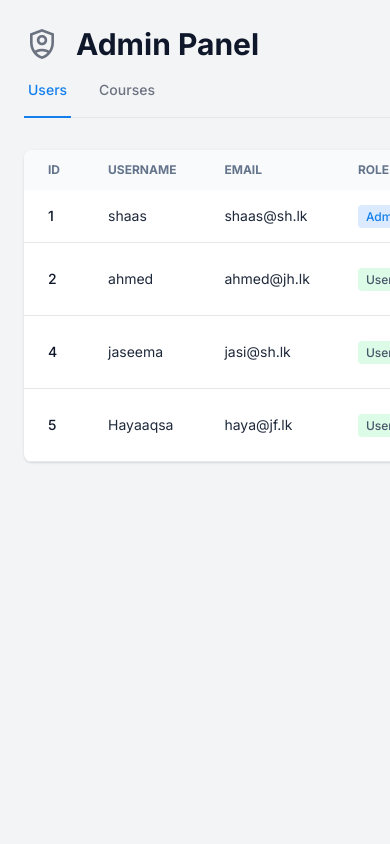
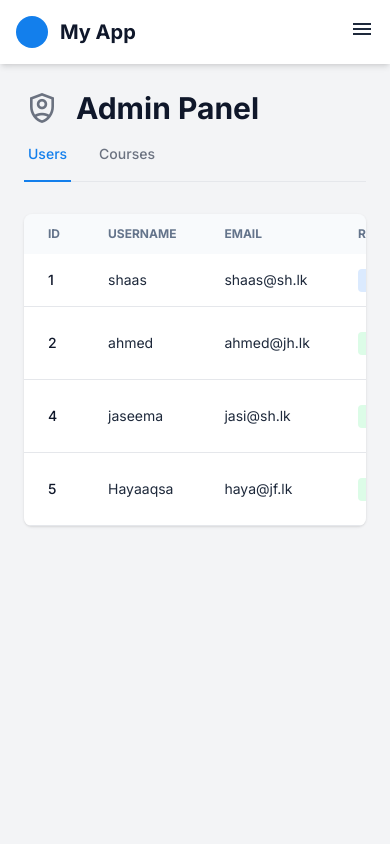
Before and after one commit to ahmedhafas105/student-learn-hub, a Flask app: page /admin in a window 390 px wide; the page is wider, and only the part inside the window is pictured. Run offline with Flask 3, Linux system fonts and the light colour scheme; a user stored in the database is signed in; some libraries are stand-ins or nearby versions.

Commit message:
responsive implemented in web app

```diff
--- a/templates/base.html
+++ b/templates/base.html
@@ -23,33 +23,35 @@
 </head>
 <body class="bg-gray-100 font-display text-slate-800">
 
-    <div class="{% if current_user.is_authenticated %}flex min-h-screen{% endif %}">
+<div class="relative min-h-screen lg:flex">
 
     {% if current_user.is_authenticated %}
-            <aside class="bg-white flex-col hidden lg:flex group w-20 hover:w-64 transition-all duration-300 ease-in-out">
-                <div class="flex items-center justify-center group-hover:justify-start gap-3 h-16 px-6 flex-shrink-0 flex-nowrap">
-                    <div class="w-8 h-8 bg-primary rounded-full flex-shrink-0"></div>
-                    <h1 class="font-bold text-xl text-slate-900 hidden group-hover:inline transition-all whitespace-nowrap">My App</h1>
+        <aside id="sidebar" class="bg-white flex-col w-64 p-6 fixed inset-y-0 left-0
+                                   lg:relative lg:translate-x-0
+                                   -translate-x-full transition-transform duration-300 ease-in-out z-30">
+            <div class="flex items-center gap-3 h-16 flex-shrink-0">
+                <div class="w-8 h-8 bg-primary rounded-full"></div>
+                <h1 class="font-bold text-xl text-slate-900">My App</h1>
             </div>
-                <nav class="flex flex-col gap-2 p-4">
+            <nav class="flex flex-col gap-2 mt-8">
                 {% if current_user.role == 'admin' %}
-                        <a href="{{ url_for('admin', view='users') }}" class="flex items-center justify-center group-hover:justify-start gap-3 px-3 py-2 rounded-md hover:bg-primary/10 hover:text-primary flex-nowrap {% if request.endpoint == 'admin' %}bg-primary/10 text-primary{% else %}text-slate-600{% endif %}">
+                    <a href="{{ url_for('admin', view='users') }}" class="flex items-center gap-3 px-3 py-2 rounded-md hover:bg-primary/10 hover:text-primary {% if request.endpoint == 'admin' %}bg-primary/10 text-primary{% else %}text-slate-600{% endif %}">
                         <span class="material-symbols-outlined">shield_person</span>
-                            <span class="text-sm font-medium hidden group-hover:inline whitespace-nowrap">Admin Panel</span>
+                        <span class="text-sm font-medium">Admin Panel</span>
                     </a>
                 {% endif %}
-                    <a href="{{ url_for('user_home') }}" class="flex items-center justify-center group-hover:justify-start gap-3 px-3 py-2 rounded-md hover:bg-primary/10 hover:text-primary flex-nowrap {% if request.endpoint == 'user_home' %}bg-primary/10 text-primary{% else %}text-slate-600{% endif %}">
+                <a href="{{ url_for('user_home') }}" class="flex items-center gap-3 px-3 py-2 rounded-md hover:bg-primary/10 hover:text-primary {% if request.endpoint == 'user_home' %}bg-primary/10 text-primary{% else %}text-slate-600{% endif %}">
                     <span class="material-symbols-outlined">home</span>
-                        <span class="text-sm font-medium hidden group-hover:inline whitespace-nowrap">Home</span>
+                    <span class="text-sm font-medium">Home</span>
                 </a>
-                    <a href="{{ url_for('logout') }}" class="flex items-center justify-center group-hover:justify-start gap-3 px-3 py-2 rounded-md hover:bg-primary/10 hover:text-primary text-slate-600 flex-nowrap">
+                <a href="{{ url_for('logout') }}" class="flex items-center gap-3 px-3 py-2 rounded-md hover:bg-primary/10 hover:text-primary text-slate-600">
                     <span class="material-symbols-outlined">logout</span>
-                        <span class="text-sm font-medium hidden group-hover:inline whitespace-nowrap">Logout</span>
+                    <span class="text-sm font-medium">Logout</span>
                 </a>
             </nav>
         </aside>
     {% else %}
-            <nav class="bg-white shadow-sm w-full">
+        <nav class="bg-white shadow-sm w-full absolute">
             <div class="container mx-auto px-4">
                 <div class="flex justify-between items-center py-4">
                     <div class="flex items-center gap-3">
@@ -65,16 +67,33 @@
         </nav>
     {% endif %}
 
-        <main class="{% if current_user.is_authenticated %}flex-1 p-6 lg:p-10{% else %}container mx-auto mt-10 px-4{% endif %}">
+    <div class="flex-1 flex flex-col">
+        {% if current_user.is_authenticated %}
+            <header class="bg-white p-4 flex justify-between items-center lg:hidden shadow-md">
+                <div class="flex items-center gap-3">
+                    <div class="w-8 h-8 bg-primary rounded-full"></div>
+                    <h1 class="font-bold text-xl text-slate-900">My App</h1>
+                </div>
+                <button id="menu-btn" class="text-slate-800">
+                    <span class="material-symbols-outlined">menu</span>
+                </button>
+            </header>
+        {% endif %}
+
+        <main class="w-full {% if current_user.is_authenticated %}p-6 lg:p-10{% else %}pt-24 container mx-auto px-4{% endif %}">
             {% include '_flash_messages.html' %}
+
             {% block content %}{% endblock %}
         </main>
     </div>
+</div>
+
+<div id="overlay" class="fixed inset-0 bg-black bg-opacity-50 z-20 hidden lg:hidden"></div>
 
 {% block modals %}{% endblock %}
 
 <script>
-    // function for delete alerts
+    // Your existing function for delete alerts - NO CHANGES HERE
     function showDeleteConfirm(formId) {
         Swal.fire({
             title: 'Are you sure?',
@@ -91,87 +110,91 @@
         })
     }
 
-    // --- User Modal Logic ---
+    // --- User Edit Modal Logic ---
+    function openUserEditModal(button) {
+        // Find elements just when the button is clicked
         const userModal = document.getElementById('editUserModal');
         const userForm = document.getElementById('editUserForm');
-    const closeUserBtn = document.getElementById('closeUserModal');
 
-    function openUserEditModal(button) {
         const id = button.dataset.id;
         const username = button.dataset.username;
         const email = button.dataset.email;
 
-        if(userForm) {
-            userForm.action = '/edit_user/' + id;
-        }
-        if(document.getElementById('modal_username')) {
-            document.getElementById('modal_username').value = username;
-        }
-        if(document.getElementById('modal_email')) {
-            document.getElementById('modal_email').value = email;
+        if (userForm) userForm.action = '/edit_user/' + id;
+        if (document.getElementById('modal_username')) document.getElementById('modal_username').value = username;
+        if (document.getElementById('modal_email')) document.getElementById('modal_email').value = email;
+        if (userModal) userModal.classList.remove('hidden');
     }
 
-        if(userModal) {
-            userModal.classList.remove('hidden');
-        }
-    }
-    if (closeUserBtn) {
-        closeUserBtn.onclick = () => userModal.classList.add('hidden');
-    }
-
-    // --- Course Modal Logic ---
+    // --- Course Edit Modal Logic ---
+    function openCourseEditModal(button) {
+        // Find elements just when the button is clicked
         const courseModal = document.getElementById('editCourseModal');
         const courseForm = document.getElementById('editCourseForm');
-    const closeCourseBtn = document.getElementById('closeCourseModal');
 
-    function openCourseEditModal(button) {
         const id = button.dataset.id;
         const title = button.dataset.title;
         const description = button.dataset.description;
         const imageUrl = button.dataset.image_url;
 
-        if(courseForm) {
-            courseForm.action = '/edit_course/' + id;
-        }
-        if(document.getElementById('modal_title')) {
-            document.getElementById('modal_title').value = title;
-        }
-        if(document.getElementById('modal_description')) {
-            document.getElementById('modal_description').value = description;
-        }
-        if(document.getElementById('modal_image_url')) {
-            document.getElementById('modal_image_url').value = imageUrl;
+        if (courseForm) courseForm.action = '/edit_course/' + id;
+        if (document.getElementById('modal_title')) document.getElementById('modal_title').value = title;
+        if (document.getElementById('modal_description')) document.getElementById('modal_description').value = description;
+        if (document.getElementById('modal_image_url')) document.getElementById('modal_image_url').value = imageUrl;
+        if (courseModal) courseModal.classList.remove('hidden');
     }
 
-        if(courseModal) {
-            courseModal.classList.remove('hidden');
+    // --- Add Course Modal Logic ---
+    function openAddCourseModal() {
+        // Find elements just when the button is clicked
+        const addCourseModal = document.getElementById('addCourseModal');
+        const addCourseForm = document.getElementById('addCourseForm');
+
+        if (addCourseModal) {
+            addCourseModal.classList.remove('hidden');
+            if (addCourseForm) addCourseForm.reset(); // Clear form from previous attempts
         }
     }
-    if(closeCourseBtn) {
-        closeCourseBtn.onclick = () => courseModal.classList.add('hidden');
+
+    // --- General Modal Close Logic ---
+    // We find the buttons when the page loads, but only attach events if they exist.
+    const closeUserBtn = document.getElementById('closeUserModal');
+    if (closeUserBtn) closeUserBtn.onclick = () => document.getElementById('editUserModal').classList.add('hidden');
+
+    const closeCourseBtn = document.getElementById('closeCourseModal');
+    if (closeCourseBtn) closeCourseBtn.onclick = () => document.getElementById('editCourseModal').classList.add('hidden');
+
+    const closeAddCourseBtn = document.getElementById('closeAddCourseModal');
+    if (closeAddCourseBtn) closeAddCourseBtn.onclick = () => document.getElementById('addCourseModal').classList.add('hidden');
+
+    // Logic to close modal when clicking outside of it
+    window.onclick = function(event) {
+        if (event.target == document.getElementById('editUserModal')) {
+            document.getElementById('editUserModal').classList.add('hidden');
+        }
+        if (event.target == document.getElementById('editCourseModal')) {
+            document.getElementById('editCourseModal').classList.add('hidden');
+        }
+        if (event.target == document.getElementById('addCourseModal')) {
+            document.getElementById('addCourseModal').classList.add('hidden');
+        }
     }
 
-    const addCourseModal = document.getElementById('addCourseModal');
-    const closeAddCourseBtn = document.getElementById('closeAddCourseModal');
+    // Mobile Menu Logic
+    const menuBtn = document.getElementById('menu-btn');
+    const sidebar = document.getElementById('sidebar');
+    const overlay = document.getElementById('overlay');
 
-    function openAddCourseModal() {
-        // We just need to show the modal, no data to populate
-        if (addCourseModal) {
-            addCourseModal.classList.remove('hidden');
+    if (menuBtn && sidebar && overlay) {
+        menuBtn.addEventListener('click', () => {
+            sidebar.classList.toggle('-translate-x-full');
+            overlay.classList.toggle('hidden');
+        });
 
-            // Optional: Clear form fields from previous attempts
-            document.getElementById('addCourseForm').reset();
-        }
-    }
-    if(closeAddCourseBtn) {
-        closeAddCourseBtn.onclick = () => addCourseModal.classList.add('hidden');
-    }
-
-    // general click-outside-to-close logic
-    window.onclick = function(event) {
-        if (event.target == userModal) { userModal.classList.add('hidden'); }
-        if (event.target == courseModal) { courseModal.classList.add('hidden'); }
-        if (event.target == addCourseModal) { addCourseModal.classList.add('hidden'); }
+        overlay.addEventListener('click', () => {
+            sidebar.classList.add('-translate-x-full');
+            overlay.classList.add('hidden');
+        });
     }
 </script>
 
```
Also changed, not shown: instance/users.db. Lines whose indentation alone changed are shown as unchanged.
